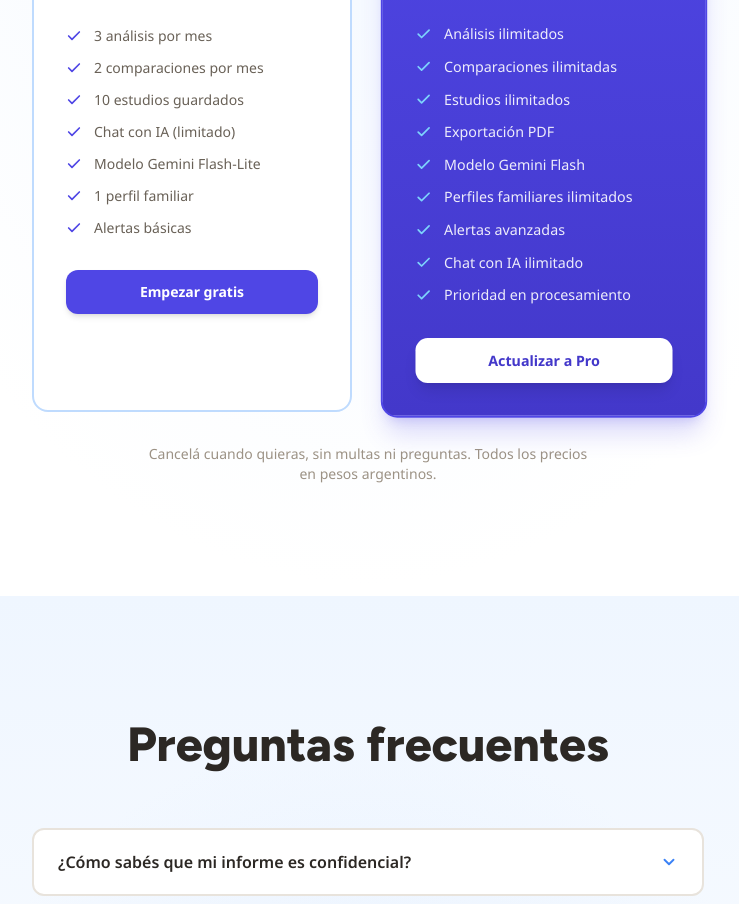
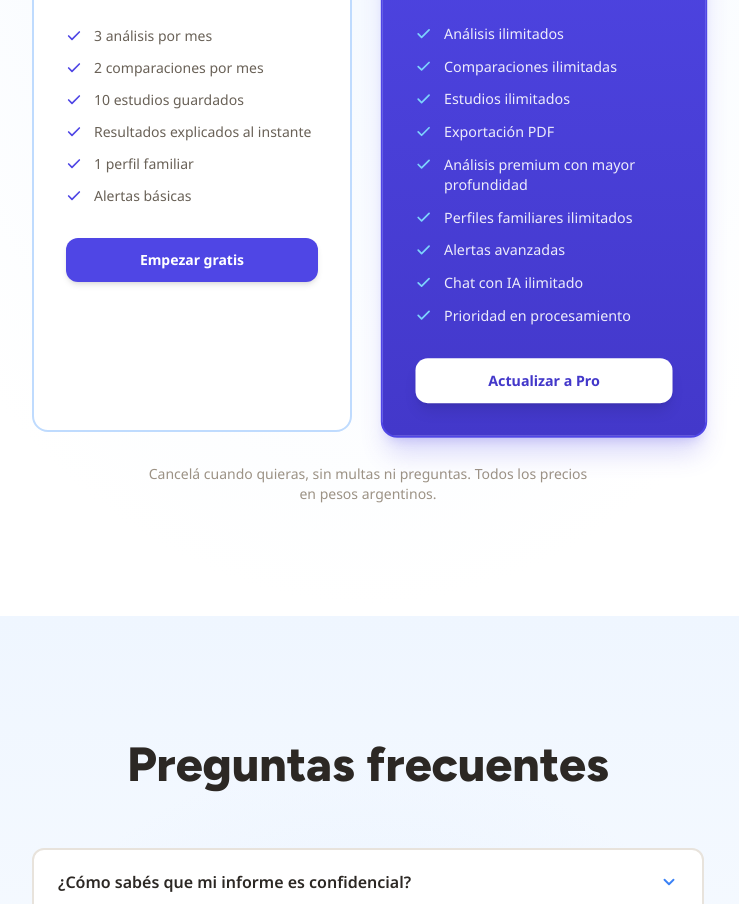
Before and after one commit to federicobordon09-dev/medicomprende, a Next.js app: page / in a window 1280 px wide. Shown: the part 3320-4224 px from the top of the page, without its empty margins (272-1011 px from the left). Built offline with nearby package versions, Linux system fonts and the light colour scheme; no server answers.

Commit message:
fix: quitados nombres de modelos IA y chat limitado de planes, textos más vendibles

```diff
--- a/src/data/contenido.ts
+++ b/src/data/contenido.ts
@@ -163,8 +163,7 @@ export const planes = {
         "3 análisis por mes",
         "2 comparaciones por mes",
         "10 estudios guardados",
-        "Chat con IA (limitado)",
-        "Modelo Gemini Flash-Lite",
+        "Resultados explicados al instante",
         "1 perfil familiar",
         "Alertas básicas",
       ],
@@ -182,7 +181,7 @@ export const planes = {
         "Comparaciones ilimitadas",
         "Estudios ilimitados",
         "Exportación PDF",
-        "Modelo Gemini Flash",
+        "Análisis premium con mayor profundidad",
         "Perfiles familiares ilimitados",
         "Alertas avanzadas",
         "Chat con IA ilimitado",
```
